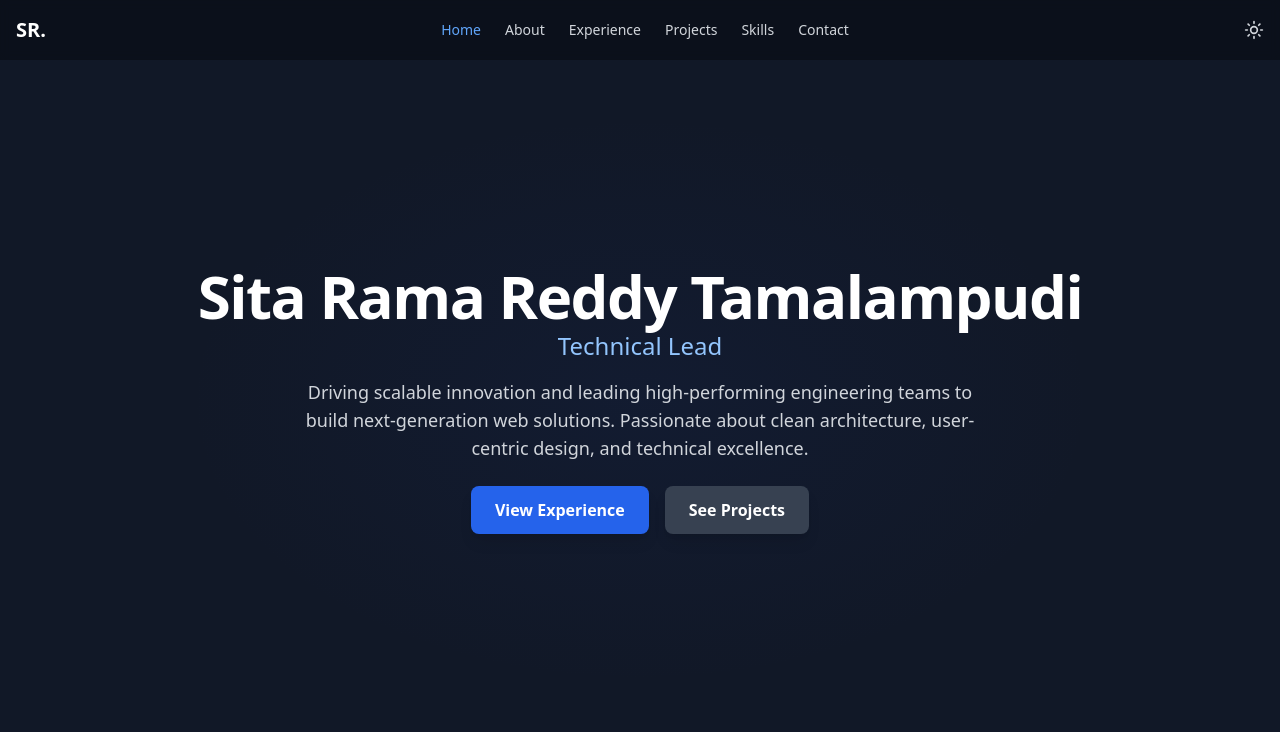
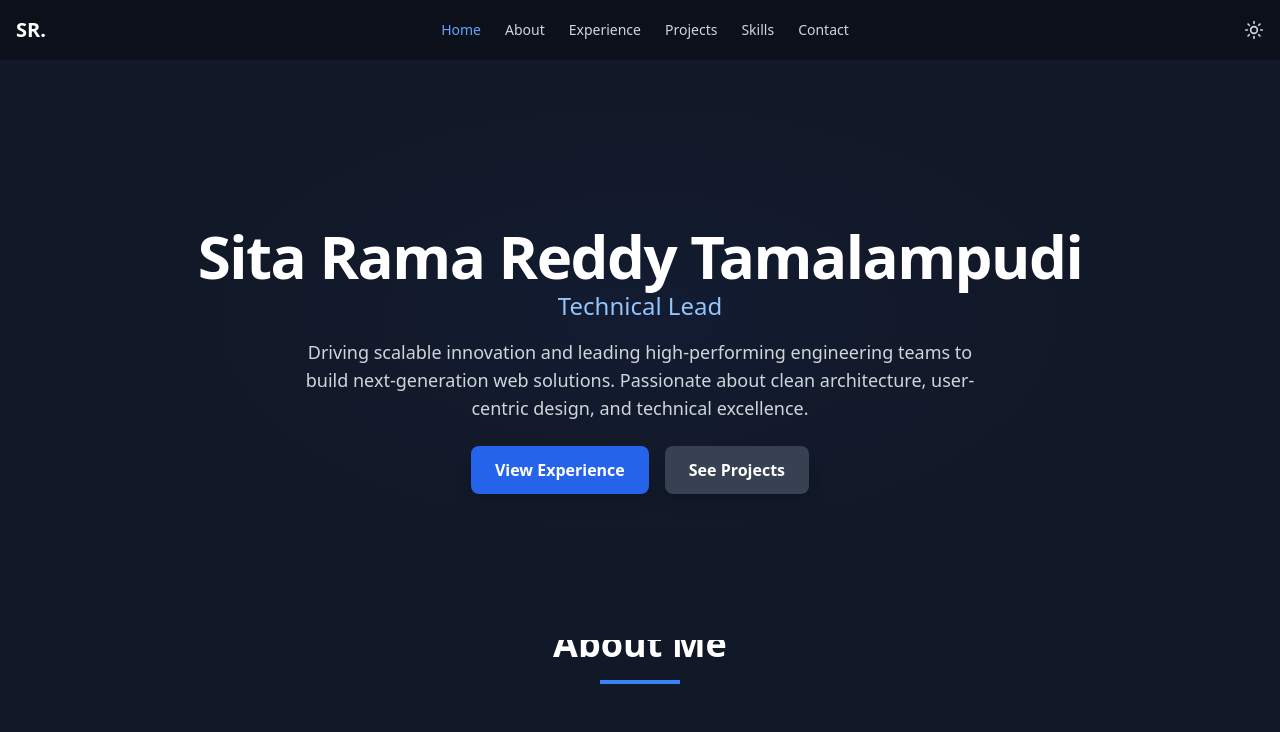
Before and after one commit to ramareddytsrr/my-portfolio, a React (Vite) app: page / in a window 1280 px wide. Shown: the top 732 px of the page. Built offline with nearby package versions, Linux system fonts and the light colour scheme.

Commit message:
Update Hero.tsx

```diff
--- a/src/sections/Hero.tsx
+++ b/src/sections/Hero.tsx
@@ -8,7 +8,7 @@ interface HeroProps {
 }
 
 export const Hero: React.FC<HeroProps> = ({ name, headline, missionStatement }) => (
-  <section id="home" className="h-screen flex flex-col justify-center items-center text-center px-4 relative overflow-hidden">
+<section id="home" className="min-h-[80vh] flex flex-col justify-center items-center text-center px-4 relative overflow-hidden pt-20">
     <div className="absolute inset-0 bg-gray-900 dark:bg-black z-0">
       <div className="absolute inset-0 opacity-10 dark:opacity-20 bg-[radial-gradient(ellipse_at_center,_var(--tw-gradient-stops))] from-blue-900 via-transparent to-transparent"></div>
     </div>
```
